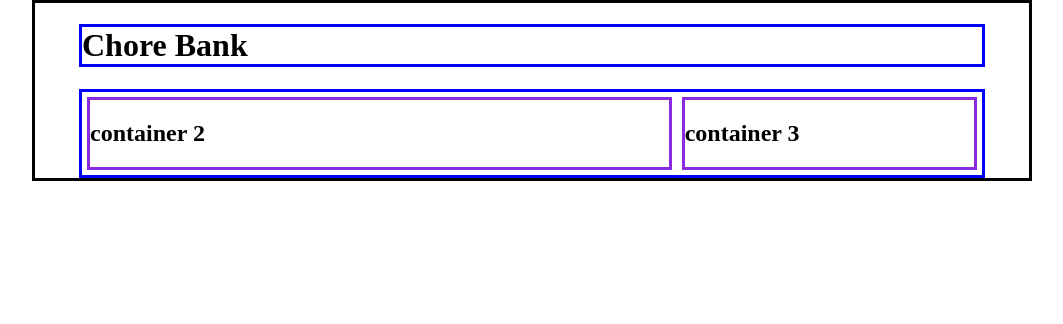
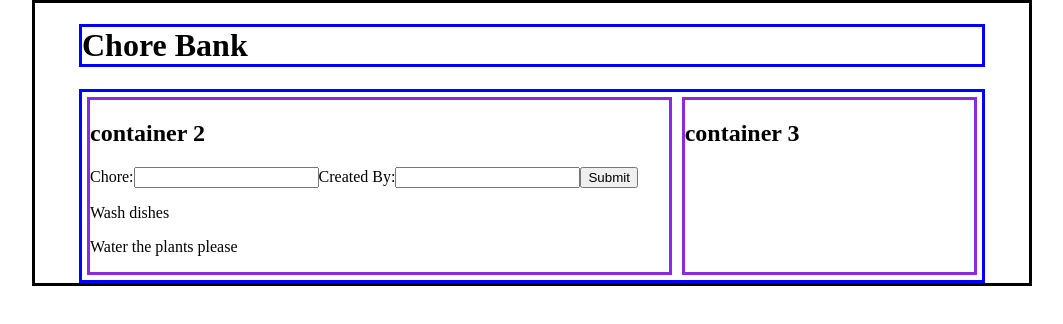
Before and after one commit to christinanate/chorebank, a React app: page / in a window 1280 px wide. Shown: the top 324 px of the page, without its empty margins (108-1171 px from the left). Built offline with nearby package versions, Linux system fonts and the light colour scheme; the HTML template or start-up script is replaced by a standard one.

Commit message:
created addChore and ChoresPending components

```diff
--- /dev/null
+++ b/client/src/components/AddChore.jsx
@@ -0,0 +1,19 @@
+import React from 'react';
+
+//add chore to the database
+
+let AddChore = () => {
+  return (
+    <form>
+      <label>Chore:
+        <input type='text'></input>
+      </label>
+      <label>Created By:
+        <input type='text'></input>
+      </label>
+      <input type='submit' value='Submit'></input>
+    </form>
+  )
+};
+
+export default AddChore;
--- /dev/null
+++ b/client/src/components/ChoresPending.jsx
@@ -0,0 +1,15 @@
+import React from 'react';
+
+let ChoresPending = (props) => {
+  console.log(props);
+  return (
+    props.choresPending.map(chore => {
+      console.log('chore: ', chore.chore);
+      return <p>{chore.chore}</p>
+    })
+
+  )
+
+};
+
+export default ChoresPending;
--- a/client/src/index.jsx
+++ b/client/src/index.jsx
@@ -2,8 +2,34 @@ import React from 'react';
 import ReactDOM from 'react-dom';
 import '../../styles.css';
 import axios from 'axios';
+import AddChore from './components/AddChore.jsx';
+import ChoresPending from './components/ChoresPending.jsx';
 
 class App extends React.Component {
+  constructor(props) {
+    super(props);
+
+    this.state = {
+      choresPending: [
+        {
+          createdBy: 'Mom',
+          date: '2021',
+          chore: 'Wash dishes',
+          points: 5,
+          completedBy: null
+        },
+        {
+          createdBy: 'Mom',
+          date: '2021',
+          chore: 'Water the plants please',
+          points: 5,
+          completedBy: null
+        }
+      ]
+    }
+  }
+
+
   render() {
     return (
       <div>
@@ -11,6 +37,8 @@ class App extends React.Component {
         <div className='container-1'>
           <div className='container-2'>
             <h2>container 2</h2>
+            <AddChore />
+            <ChoresPending choresPending={this.state.choresPending} />
           </div>
           <div className='container-3'>
             <h2>container 3</h2>
```
